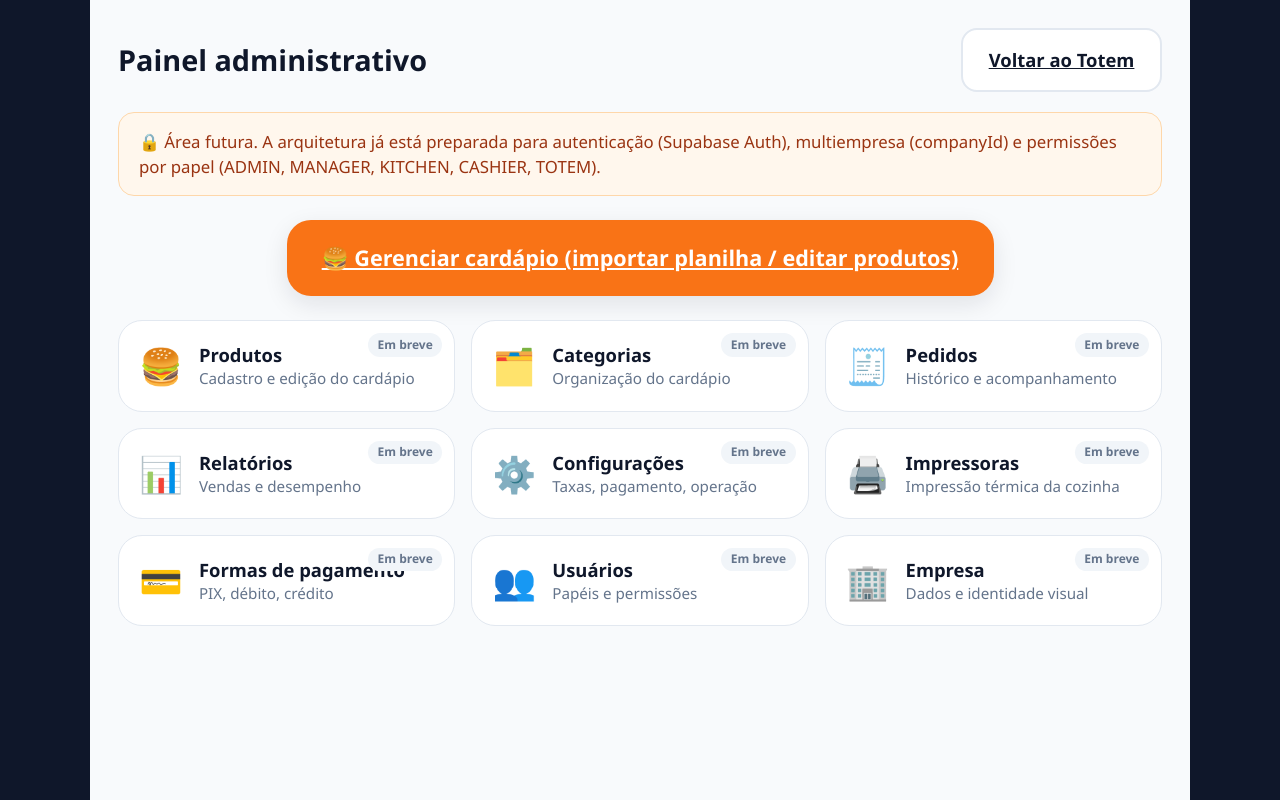
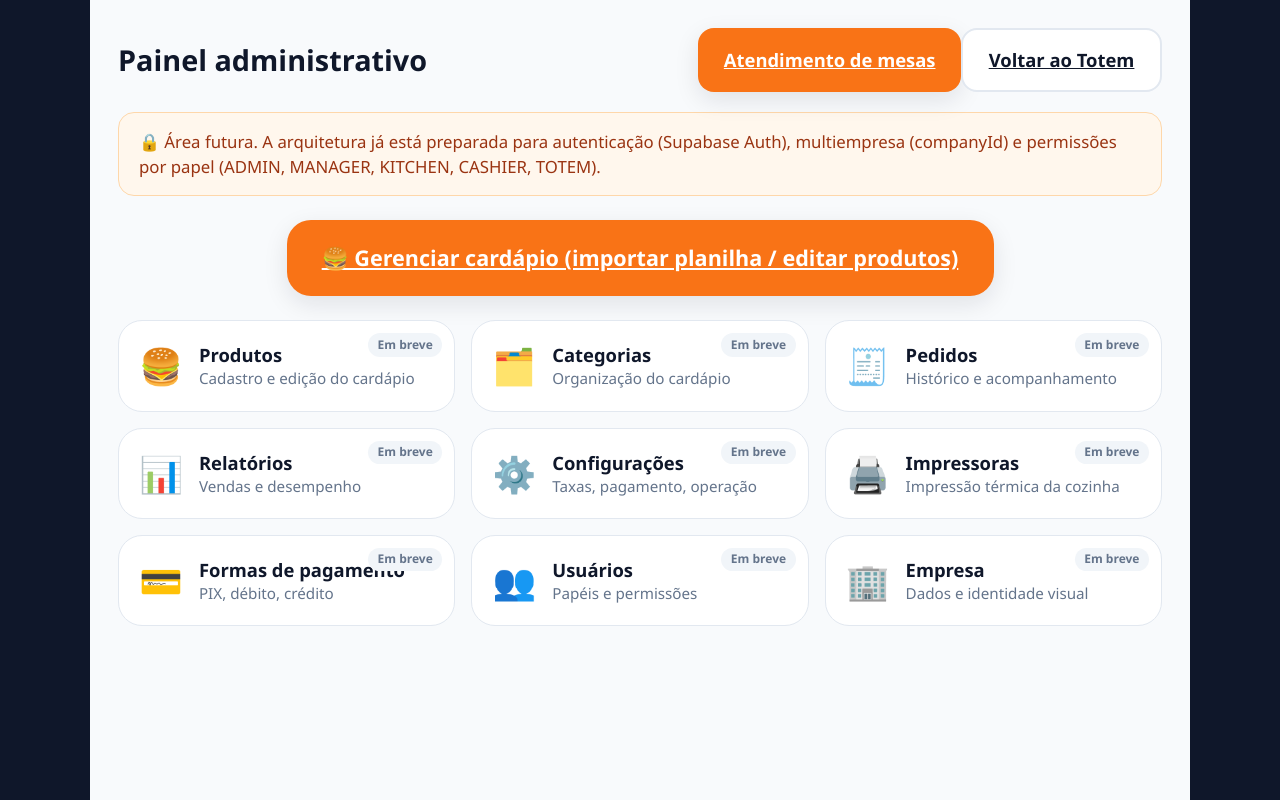
Before and after one commit to eibrunodev/totem, a React (Vite) app: page /admin in a window 1280 px wide. Built offline with nearby package versions, Linux system fonts and the light colour scheme; no server answers.

Commit message:
feat: link table service from admin

```diff
--- a/src/pages/AdminPage.tsx
+++ b/src/pages/AdminPage.tsx
@@ -24,9 +24,12 @@ export function AdminPage() {
     <div className="admin">
       <header className="admin__header">
         <h1 className="admin__title">Painel administrativo</h1>
-        <Link to={ROUTES.home} className="btn btn-secondary">
-          Voltar ao Totem
-        </Link>
+        <div className="admin__header-actions">
+          <Link to="/garcom" className="btn btn-primary">Atendimento de mesas</Link>
+          <Link to={ROUTES.home} className="btn btn-secondary">
+            Voltar ao Totem
+          </Link>
+        </div>
       </header>
 
       <div className="admin__notice">
```
